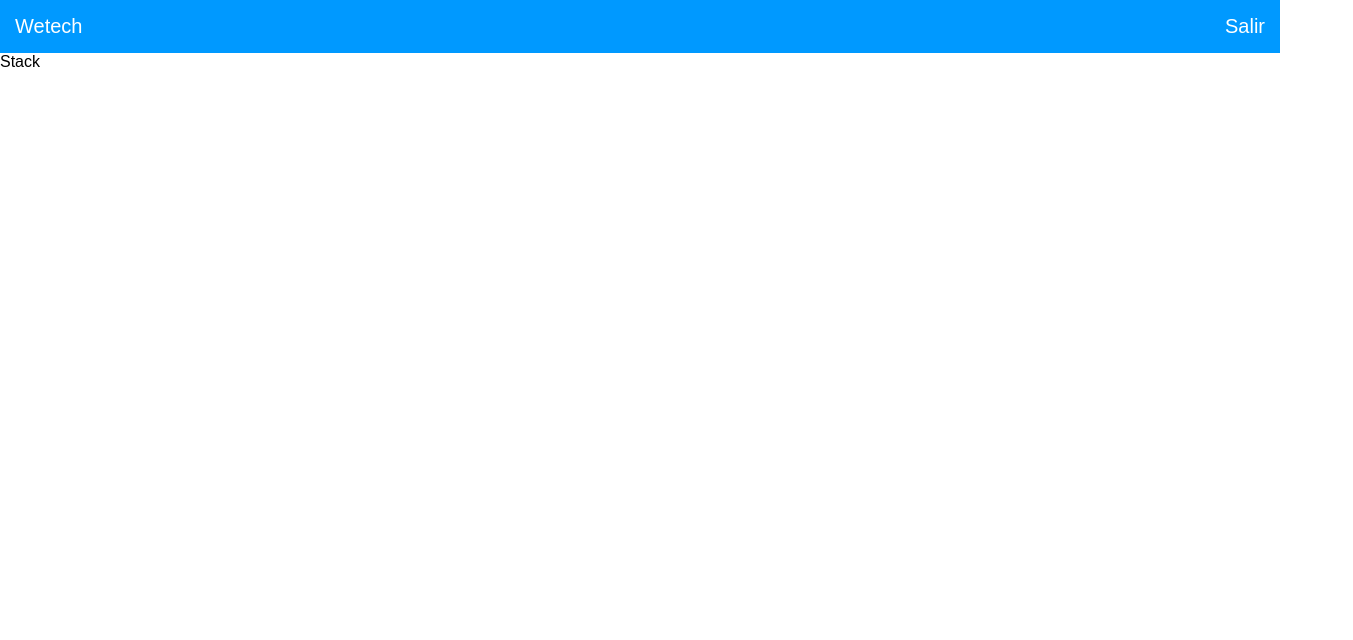
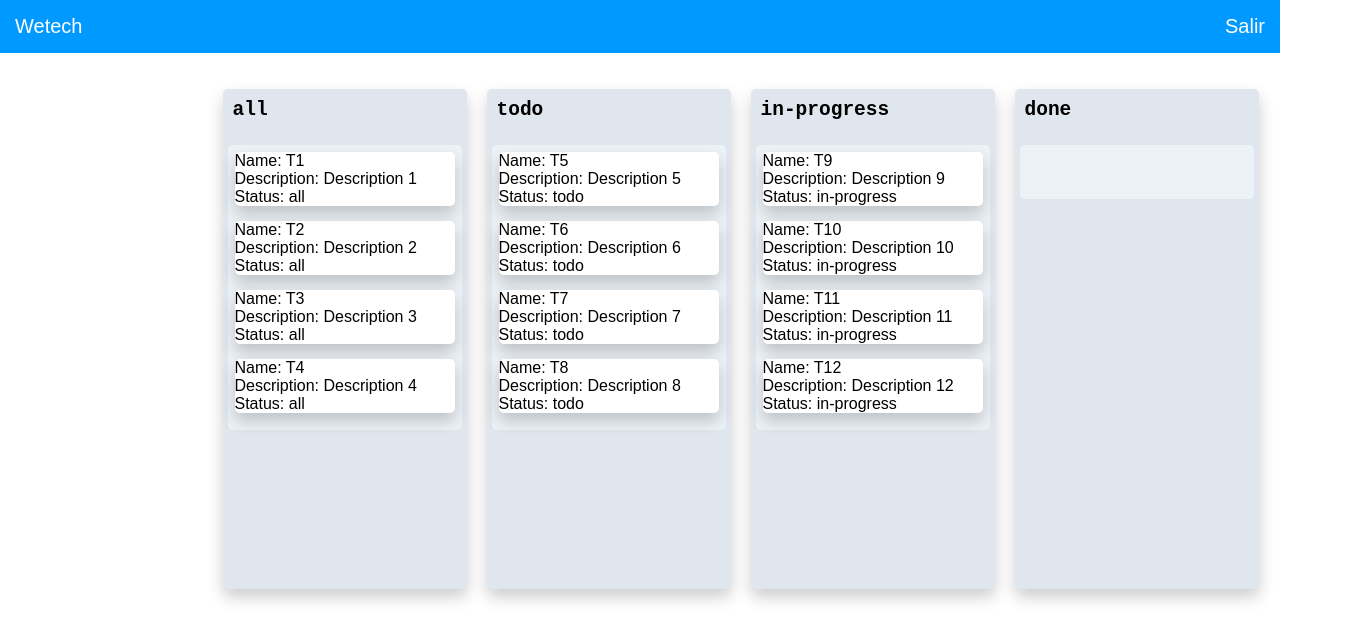
Before and after one commit to andvar95/Wetech-ReactJS, a React app: page / in a window 1280 px wide. Shown: the whole page, 1353 px wide, since content can reach past the window. Built offline with nearby package versions, Linux system fonts and the light colour scheme.

Commit message:
add task DnD

```diff
--- a/package.json
+++ b/package.json
@@ -8,6 +8,7 @@
     "@testing-library/user-event": "^12.8.3",
     "node-sass": "^6.0.1",
     "react": "^17.0.2",
+    "react-beautiful-dnd": "^13.1.0",
     "react-dom": "^17.0.2",
     "react-icons": "^4.2.0",
     "react-modal": "^3.14.3",
--- a/src/components/board/Stack.js
+++ b/src/components/board/Stack.js
@@ -1,10 +1,11 @@
-import React from 'react'
-
+import React from "react";
+import Stacks from "../stacks/StacksDnD";
 export const Stack = () => {
-    return (
-        <div>
-            <div>Stack</div>
-
-        </div>
-    )
-}
+  return (
+    <div>
+      <div className="">
+        <Stacks />
+      </div>
+    </div>
+  );
+};
--- /dev/null
+++ b/src/components/stacks/DrawTask.js
@@ -0,0 +1,60 @@
+import { Draggable, Droppable, DragDropContext } from "react-beautiful-dnd";
+import { useState } from "react";
+
+export default function Task({ tasks }) {
+  const [myTasks, setMyTasks] = useState(tasks);
+
+  return myTasks.map((task, i) => (
+    <Draggable key={task._id} draggableId={task._id} index={i}>
+      {(draggableProvided) => (
+        <div
+          {...draggableProvided.draggableProps}
+          ref={draggableProvided.innerRef}
+          {...draggableProvided.dragHandleProps}
+          className="row"
+          className="task__containerTask"
+        >
+          <div className="col">
+            <div className="row name">
+              <div className="col">Name: {task.name}</div>
+            </div>
+            <div className="row description">
+              <div className="col">Description: {task.description}</div>
+            </div>
+            <div className="row status">
+              <div className="col">Status: {task.status}</div>
+            </div>
+          </div>
+        </div>
+      )}
+    </Draggable>
+  ));
+}
+
+function ChangeStateTask(result, setStacks) {
+  console.log(result);
+
+  const { source, destination } = result;
+  if (!destination) {
+    return;
+  }
+
+  if (
+    source.index === destination.index &&
+    source.droppableId === destination.droppableId
+  ) {
+    return;
+  }
+
+  setStacks((prevStacks) =>
+    Reorder(prevStacks, source.index, destination.index)
+  );
+}
+
+function Reorder(list, startIndex, endIndex) {
+  const result = [...list];
+  const [removed] = result.splice(startIndex, 1);
+  result.splice(endIndex, 0, removed);
+
+  return result;
+}
--- /dev/null
+++ b/src/components/stacks/StacksDnD.js
@@ -0,0 +1,99 @@
+import { result } from "lodash";
+import { Draggable, Droppable, DragDropContext } from "react-beautiful-dnd";
+import Task from "./DrawTask";
+import { useState } from "react";
+import { end } from "worker-farm";
+
+const initialState = [
+  {
+    _id: "1",
+    name: "all",
+    tasks: [
+      { _id: "1", name: "T1", description: "Description 1", status: "all" },
+      { _id: "2", name: "T2", description: "Description 2", status: "all" },
+      { _id: "3", name: "T3", description: "Description 3", status: "all" },
+      { _id: "4", name: "T4", description: "Description 4", status: "all" },
+    ],
+  },
+  {
+    _id: "2",
+    name: "todo",
+    tasks: [
+      { _id: "5", name: "T5", description: "Description 5", status: "todo" },
+      { _id: "6", name: "T6", description: "Description 6", status: "todo" },
+      { _id: "7", name: "T7", description: "Description 7", status: "todo" },
+      { _id: "8", name: "T8", description: "Description 8", status: "todo" },
+    ],
+  },
+  {
+    _id: "3",
+    name: "in-progress",
+    tasks: [
+      {
+        _id: "9",
+        name: "T9",
+        description: "Description 9",
+        status: "in-progress",
+      },
+      {
+        _id: "10",
+        name: "T10",
+        description: "Description 10",
+        status: "in-progress",
+      },
+      {
+        _id: "11",
+        name: "T11",
+        description: "Description 11",
+        status: "in-progress",
+      },
+      {
+        _id: "12",
+        name: "T12",
+        description: "Description 12",
+        status: "in-progress",
+      },
+    ],
+  },
+  {
+    _id: "4",
+    name: "done",
+    tasks: [],
+  },
+];
+
+export default function Stack() {
+  const [stacks, setStacks] = useState(initialState);
+
+  return (
+    <div className="">
+      <DragDropContext
+        onDragEnd={(result) => {
+          console.log(result);
+        }}
+      >
+        <div className="stack__containerStacks">
+          {stacks.map((stack, i) => (
+            <div className="stack__wrapStack">
+              <h2>{stack.name}</h2>
+              <Droppable droppableId={stack._id}>
+                {/* //Droppable recibe una funcion por que usa renderProps */}
+                {(droppableProvided) => (
+                  <div
+                    {...droppableProvided.droppableProps} //props
+                    ref={droppableProvided.innerRef} //referencia
+                    className="stack__Stack"
+                    key={i}
+                  >
+                    <Task tasks={stack.tasks} />
+                    {droppableProvided.placeholder} {/* placeholder */}
+                  </div>
+                )}
+              </Droppable>
+            </div>
+          ))}
+        </div>
+      </DragDropContext>
+    </div>
+  );
+}
--- /dev/null
+++ b/src/styles/components/_stack.scss
@@ -0,0 +1,41 @@
+.stack__containerStacks {
+  padding-left: 10%;
+  //   padding-right: 1%;
+  background-color: white;
+  display: flex;
+  justify-content: center;
+  flex-direction: row;
+  flex-wrap: wrap;
+  min-width: 1225px;
+  //   min-height: 580px;
+  height: 100vh;
+  padding-top: 2%;
+}
+
+.stack__wrapStack h2 {
+  padding-left: 10px;
+  padding-top: 10px;
+
+  font-family: monospace;
+}
+
+.stack__Stack {
+  //   border: 1px solid #c0c0c0;
+  width: 230px;
+  min-height: 50px;
+  border-radius: 5px;
+  margin-left: 5px;
+  margin-right: 5px;
+  margin-top: 10%;
+  padding: 2px;
+  background-color: #edf2f7;
+  margin-bottom: 10%;
+}
+
+.stack__wrapStack {
+  background-color: #dfe6ee;
+  max-height: 500px;
+  border-radius: 5px;
+  margin: 10px;
+  box-shadow: 0px 8px 16px 0px rgba(0, 0, 0, 0.2);
+}
--- /dev/null
+++ b/src/styles/components/_task.scss
@@ -0,0 +1,20 @@
+.task__containerTask .stack {
+  display: flex;
+  justify-content: start;
+  flex-direction: column;
+  width: 230px;
+  margin-top: 5px;
+  border-radius: 5px;
+}
+
+.task__containerTask {
+  box-shadow: 0px 8px 16px 0px rgba(0, 0, 0, 0.2);
+  width: 220px;
+  overflow: hidden;
+  margin-bottom: 15px;
+  margin-top: 5px;
+  margin-left: 5px;
+  margin-right: 5px;
+  border-radius: 5px;
+  background-color: white;
+}
--- a/src/styles/styles.scss
+++ b/src/styles/styles.scss
@@ -1,6 +1,5 @@
-@import './base/settings';
-@import './base/base';
-
+@import "./base/settings";
+@import "./base/base";
 
 //Components
 @import "./components/auth";
@@ -9,3 +8,5 @@
 @import "./components/sidebar";
 @import "./components//modal";
 @import "./components/form";
+@import "./components/stack";
+@import "./components/task";
```
Also changed, not shown: src/components/stacks/Stacks.js (added, +101 -0 lines), src/components/tags/FormTags.js (added, +55 -0 lines), src/components/tags/Tags.js (added, +43 -0 lines), 1 other file.
